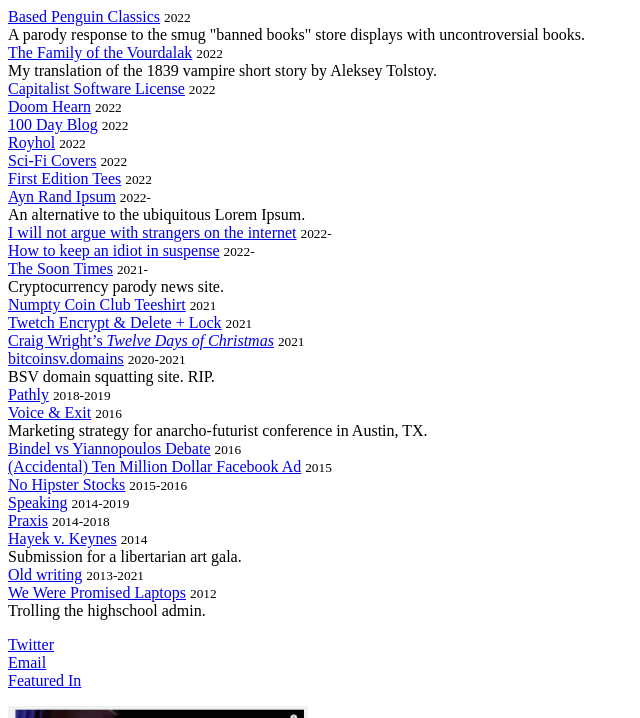
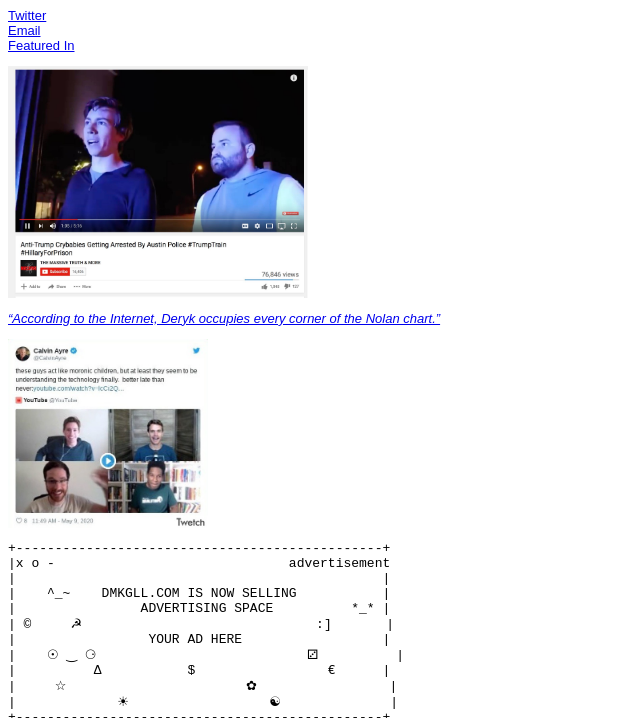
Before and after one commit to dmkgll/dmkgll, a Jekyll site: the page built from index.md, in a window 1280 px wide, cut to the strip 0-718 px from the top of the page. Shown: the whole strip, without its empty margins (0-640 px from the left). Built offline with Jekyll 4.4.1, drawn with Linux system fonts in a browser that asks for light colours.

Commit message:
Update index.md

```diff
--- a/index.md
+++ b/index.md
@@ -6,7 +6,7 @@
     list-style: none;
     padding: 0;
 }
-
+body{font-family:sans-serif;font-size:13px;}
  /*@media (min-width: 600px) {
         a:hover:after {
             content: "<--- " attr(data);
@@ -21,7 +21,7 @@
 
 </style>
 
-
+<!---
 <ul>
 <li><a href="/" data="A parody response to the smug banned books store displays that feature totally uncontroversial books.">Based Penguin Classics</a> <small>2022</small><br>A parody response to the smug "banned books" store displays with uncontroversial books.</li>
 <li><a href="/" data="a parody of the silly Anticapitalist Software License">The Family of the Vourdalak</a> <small>2022</small><br>My translation of the 1839 vampire short story by Aleksey Tolstoy.</li>
@@ -49,7 +49,7 @@
   <li><a href="/hvk">Hayek v. Keynes</a> <small>2014</small><br>Submission for a libertarian art gala.</li>
   <li><a href="/oldstuff">Old writing</a> <small>2013-2021</small></li>
   <li><a href="/wltops">We Were Promised Laptops</a> <small>2012</small><br>Trolling the highschool admin.</li>
-</ul>
+</ul>--->
 
 <p></p>
 
```
